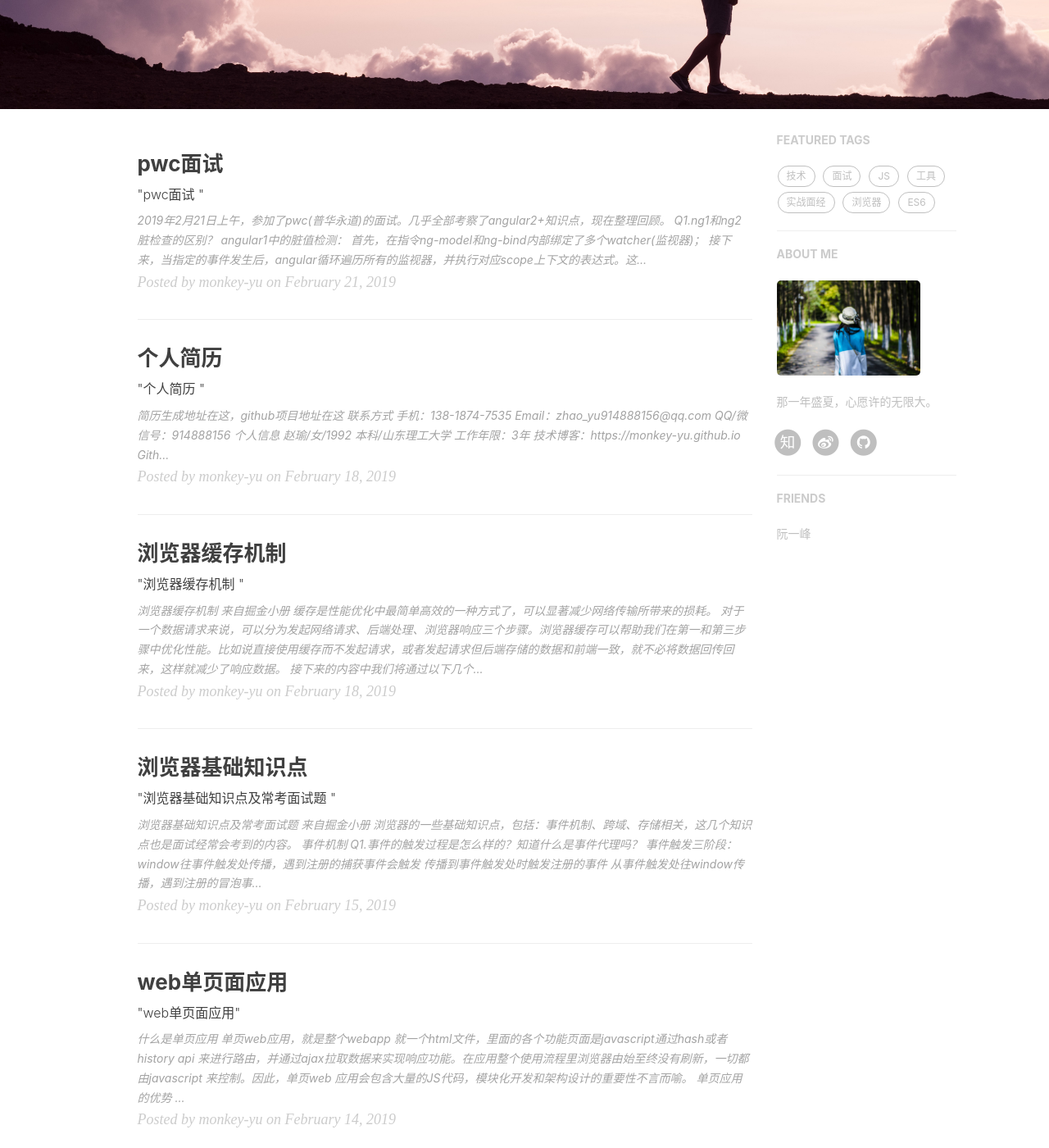
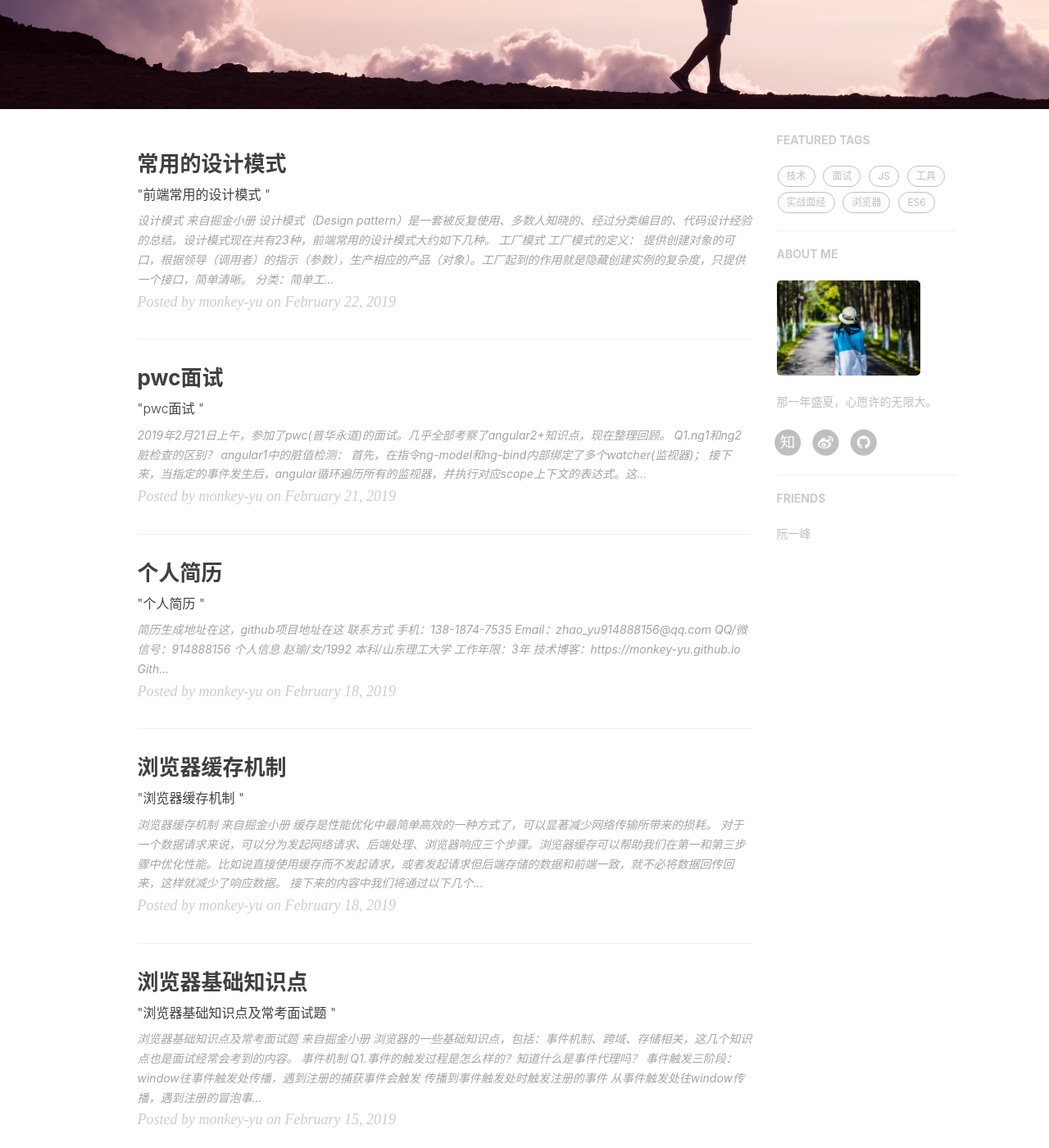
Before and after one commit to monkey-yu/monkey-yu.github.io, a Jekyll site: the page built from index.html, in a window 1280 px wide and 1400 px high, scrolled down 285 px. Shown: the whole window at 82% size. Built offline with Jekyll 4.4.1, drawn with Linux system fonts in a browser that asks for light colours; nearby versions of some CDN libraries; the list of posts is cut into pages by our own code; comment, search, counter and statistics services are not loaded.

Commit message:
设计模式

````diff
--- /dev/null
+++ b/_posts/2019-02-22-design-pattern.md
@@ -0,0 +1,103 @@
+---
+layout:     post
+title:      "常用的设计模式"
+subtitle:   " \"前端常用的设计模式 \""
+date:       2019-02-22 16:00:00
+author:     "monkey-yu"
+header-img: "img/post-sea.jpeg"
+catalog: true
+tags:
+    - 技术
+---
+
+> 设计模式 来自掘金小册
+
+设计模式（Design pattern）是一套被反复使用、多数人知晓的、经过分类编目的、代码设计经验的总结。设计模式现在共有23种，前端常用的设计模式大约如下几种。
+
+#### 工厂模式
+
+##### 工厂模式的定义：
+
+提供创建对象的可口，根据领导（调用者）的指示（参数），生产相应的产品（对象）。工厂起到的作用就是隐藏创建实例的复杂度，只提供一个接口，简单清晰。
+
+##### 分类：简单工厂模式、复杂工程模式
+
+ES5 的工厂模式示例代码：
+
+```
+<script>
+	function Car(name,year,country){
+        var obj = new Object();
+        obj.year = year;
+        obj.name=name;
+        obj.country = country;
+        obj.sayName = function(){
+            console.log(this.name)
+        }
+        return obj
+	}
+	var myCar = Car('BMW',2017,'Germany');
+	var yourCar = Car('Benz',2016,'Germany');
+</script>
+```
+
+ES6的工厂模式示例代码：
+
+```
+class Man{
+    constructor(name){
+        this.name =name
+    }
+    alertName(){
+        alert(this.name)
+    }
+}
+class Factory{
+    static create(name){
+        return new Man(name)
+    }
+}
+Factory.create('monkey-yu').alertName()
+```
+
+#### 单例模式
+
+单例模式很长远，比如全局缓存、全局状态管理等这些只需要一个对象，就可以使用单例模式。
+
+单例模式的核心就是保证全局只有一个对象可以访问。即只需要用一个变量确保实例只创建一次就行。
+
+单例模式的示例代码：
+
+```
+class Singleton{
+    constructor(){}
+}
+Singleton.getInstance = (function(){
+    let instance
+    return function(){
+        if(!instance){
+            instance = new Singleton()
+        }
+        return instance
+    }
+})()
+
+let s1 = Singleton.getInstance();
+let s2 = Singleton.getInstance();
+console.log(s1 === s2)    // true
+```
+
+在 Vuex 源码中，你也可以看到单例模式的使用，虽然它的实现方式不大一样，通过一个外部变量来控制只安装一次 Vuex.
+
+```
+let Vue // bind on install
+
+export function install (_Vue) {
+  if (Vue && _Vue === Vue) {
+    // 如果发现 Vue 有值，就不重新创建实例了
+    return
+  }
+  Vue = _Vue
+  applyMixin(Vue)
+}
+```
--- a/archive.html
+++ b/archive.html
@@ -24,10 +24,12 @@ https://github.com/kitian616/jekyll-TeXt-theme
 			{%- assign _sorted_list = site.posts | sort: 'date'| reverse -%}
 			{%- for _article in _sorted_list -%}
 			{%- assign _currentdate = _article.date | date: '%Y-%m' -%}
+
 			{%- if _currentdate != _date -%}
 
 		<li class="archive_item">
-				<a href="">	{{_currentdate}} &nbsp;&nbsp;<span>{{_sorted_list.size}}篇</span></a>
+				<a href="">	{{_currentdate}} &nbsp;&nbsp;
+				<span>{{_sorted_list.size}}篇</span></a>
 		</li>
 		{%- assign _date = _currentdate -%}
 		{%- endif -%}
````
